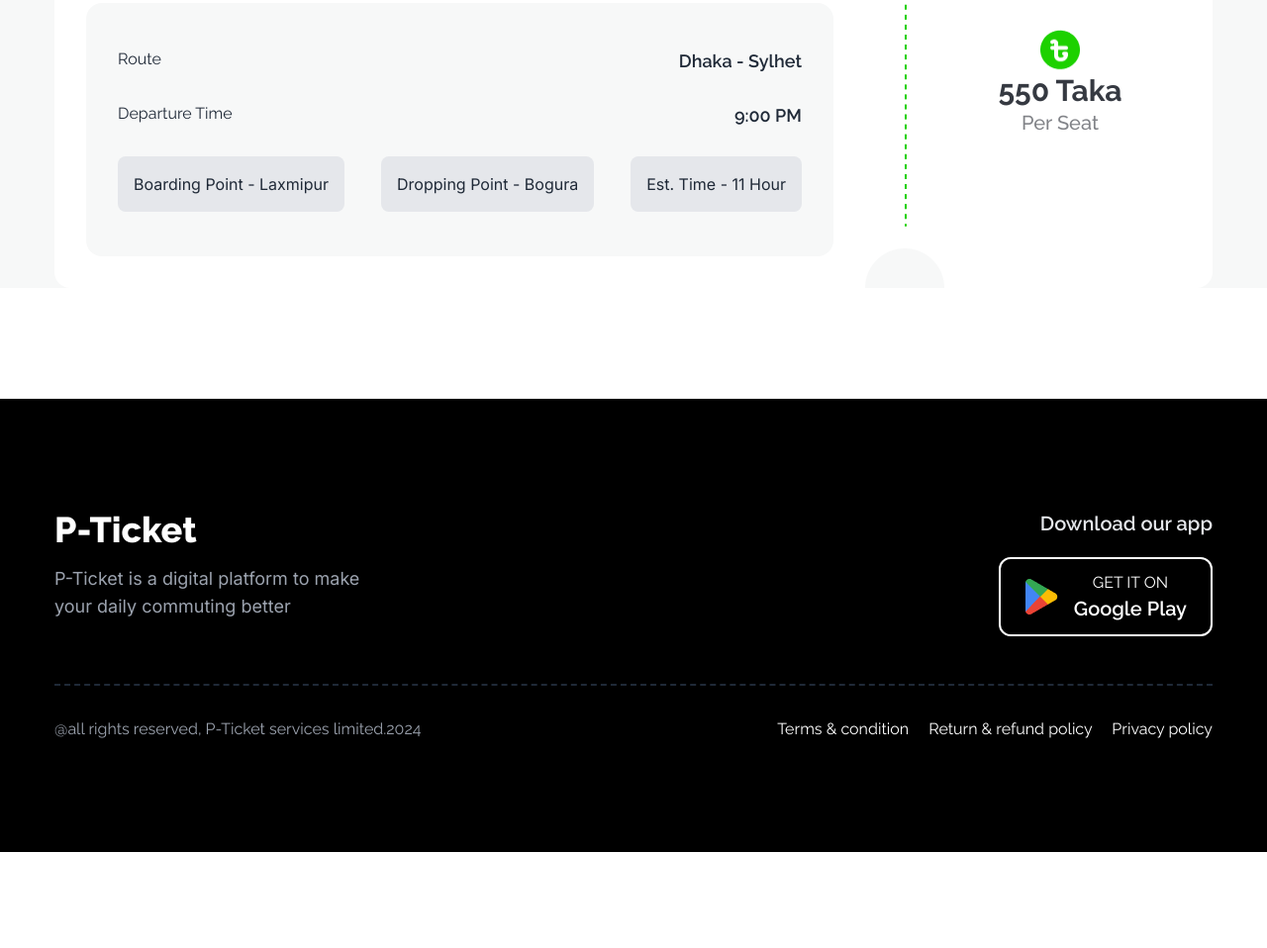
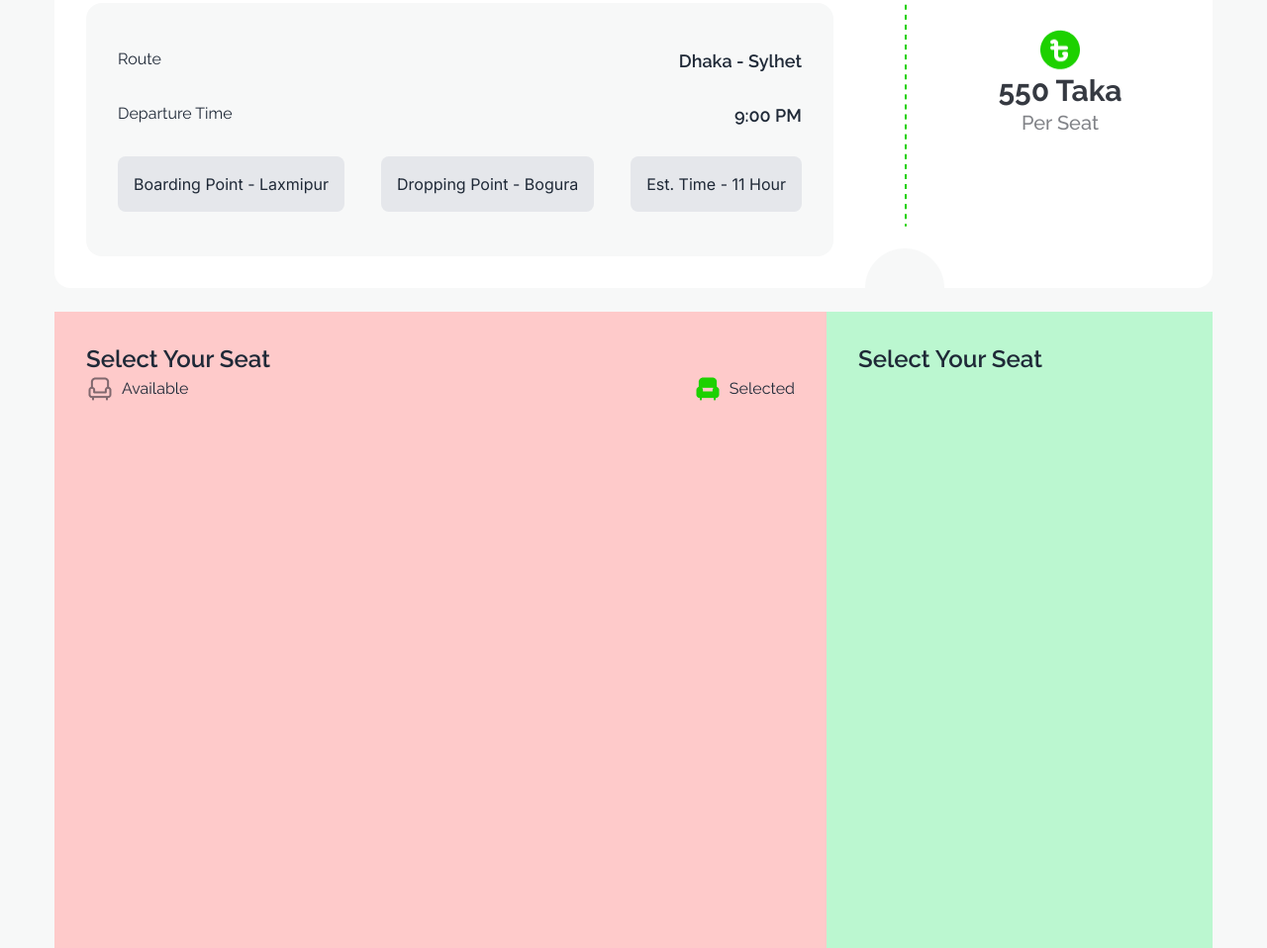
Before and after one commit to stnayem/b9a5-ticket, a plain HTML site: page index.html in a window 1280 px wide. Shown: the part 1642-2600 px from the top of the page at 99% size. Before the commit the page ends 2503 px from the top, so only its background shows below. Drawn offline with nearby package versions, Linux system fonts and the light colour scheme.

Commit message:
select your seat section 10% done

```diff
--- a/index.html
+++ b/index.html
@@ -135,7 +135,7 @@
                 </div>
 
                 <!-- ✅buy-ticket-section: destination & single ticket price -->
-                <div class="bg-white flex lg:flex-row lg:rounded-2xl">
+                <div class="bg-white flex lg:flex-row lg:rounded-2xl mb-6">
                     <!-- left part -->
                     <div class="flex flex-col justify-between lg:p-8 w-[70%]">
                         <!-- 1st part: bas name and available seats -->
@@ -192,8 +192,39 @@
 
 
 
-                <!-- 👷⚒️buy-ticket-section: select seat(s) and total price -->
-                <div></div>
+                <!-- buy-ticket-section: select seat(s) and total price -->
+                <div class="bg-white flex lg:flex-row lg:rounded-2xl h-[1056px]">
+                    <!-- 👷⚒️select-seats:⬅️left section -->
+                    <div class="w-2/3 p-8 bg-red-200">
+                        <div>
+                            <h4 class="text-2xl font-semibold text-left">Select Your Seat</h4>
+                        </div>
+                        <!-- available      selected -->
+                        <div class="flex justify-between items-center">
+                            <div class="flex items-center">
+                                <img src="./images/seat-gray.png" alt="">
+                                <span class="ml-2">Available</span>
+                            </div>
+                            <div class="flex items-center">
+                                <img src="./images/seat-green-filled.png" alt="">
+                                <span class="ml-2">Selected</span>
+                            </div>
+                        </div>
+                        <div>
+
+                        </div>
+                    </div>
+
+                    <!-- select-seats:divider -->
+                    <div></div>
+
+                    <!-- select-seats:➡️right section -->
+                    <div class="w-1/3 p-8 bg-green-200">
+                        <div>
+                            <h4 class="text-2xl font-semibold text-left">Select Your Seat</h4>
+                        </div>
+                    </div>
+                </div>
             </div>
         </section>
     </main>
@@ -210,7 +241,7 @@
                     <h4 class="text-xl font-semibold text-gray-200 mb-5">Download our app</h4>
                     <button class="flex items-center space-x-4 border-2 border-white rounded-xl py-3 px-6">
                         <img src="./images/playstore.png" alt="">
-                        <div>
+                        <div class="flex flex-col items-start">
                             <p>GET IT ON</p>
                             <p class="font-semibold text-xl">Google Play</p>
                         </div>
```
